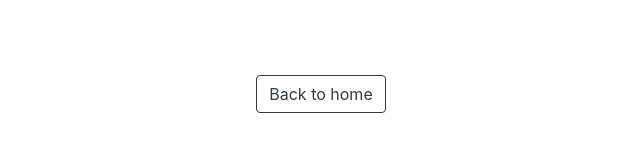
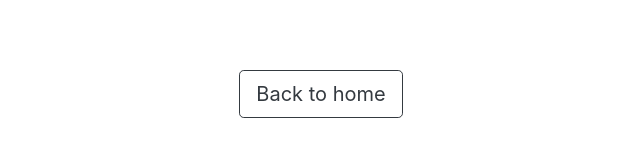
Before and after one commit to hoadh/gestimer, an Angular app: page /timer/1 in a window 1280 px wide. Shown: the part 306-462 px from the top of the page, without its empty margins (304-944 px from the left). Built offline with nearby package versions, Linux system fonts and the light colour scheme.

Commit message:
set button larger

```diff
--- a/src/app/pages/timer/timer.component.html
+++ b/src/app/pages/timer/timer.component.html
@@ -2,7 +2,7 @@
   <div class="row justify-content-center align-self-center w-100">
     <div class="col-12 text-center">
       <h1 *ngIf="!timeOff" class="display-4">{{seconds | timeformat}}</h1>
-      <button *ngIf="timeOff" type="button" class="btn btn-outline-dark" (click)="back()">Back to home</button>
+      <button *ngIf="timeOff" type="button" class="btn btn-outline-dark btn-lg" (click)="back()">Back to home</button>
     </div>
   </div>
 </div>
```
